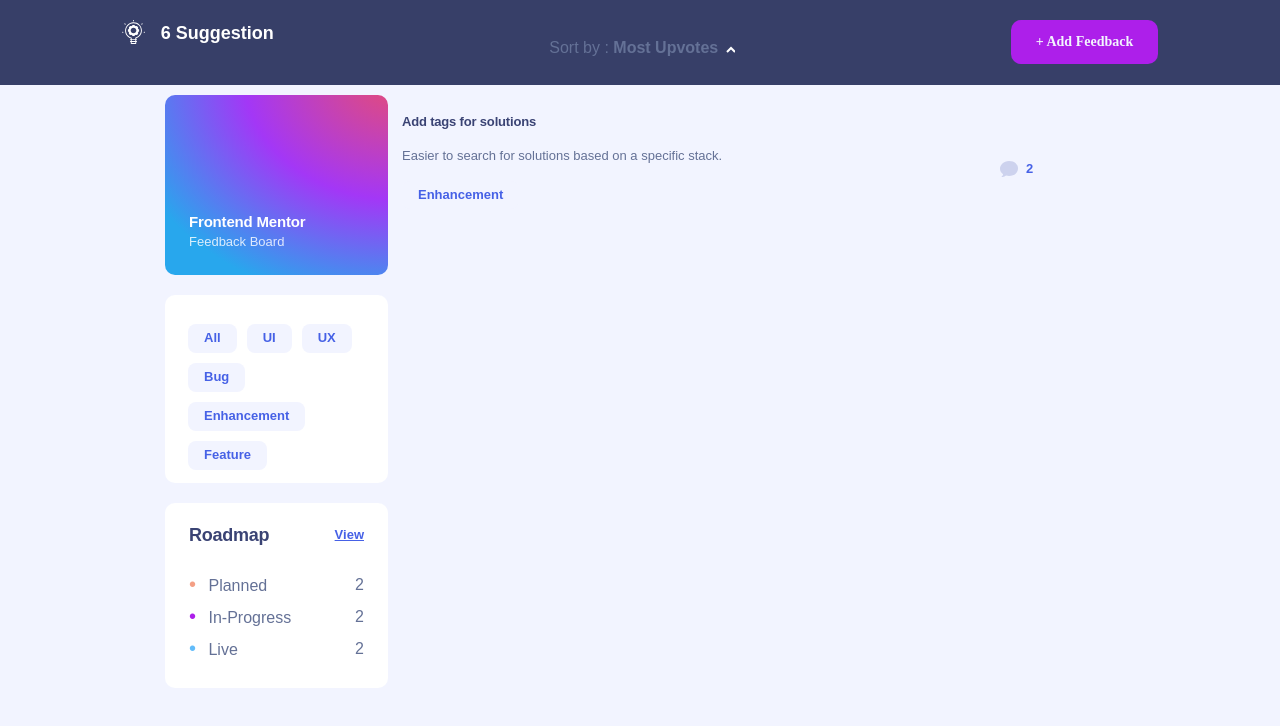
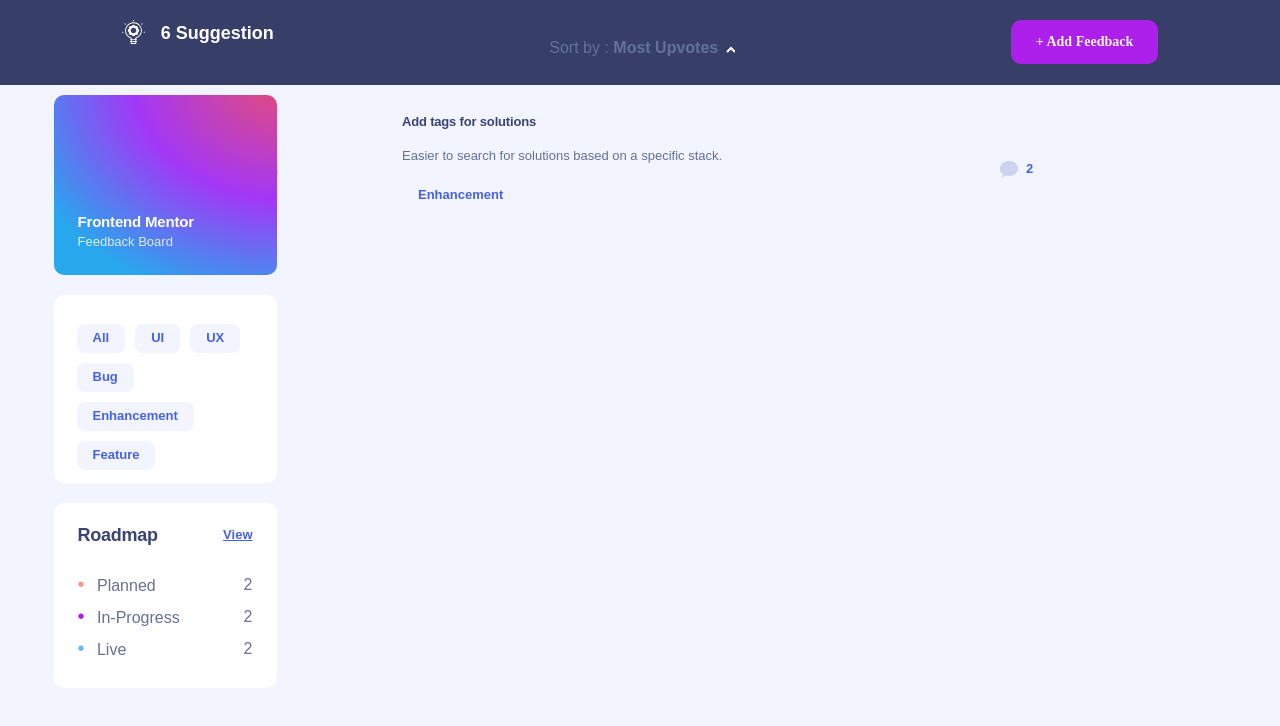
Before and after one commit to slalakara/feedback-app, a Next.js app: page /PostDetail in a window 1280 px wide. Shown: the top 726 px of the page. Built offline with nearby package versions, Linux system fonts and the light colour scheme.

Commit message:
FeedbackBoardHeaderDesktop responsive de çıkan minör hata düzeltildi.

```diff
--- a/components/FeedbackBoardCards/sidebar/sidebar.css
+++ b/components/FeedbackBoardCards/sidebar/sidebar.css
@@ -123,7 +123,8 @@
   }
 
   .FeedbackBoardHeaderDesktop {
-    padding-inline: 40px;
+    width: 689px;
+    margin: 0 auto;
   }
 }
 
@@ -154,6 +155,7 @@
     position: absolute;
     padding-top: 95px;
     padding-left: 165px;
+    width: 0;
     ;
   }
 }
```
